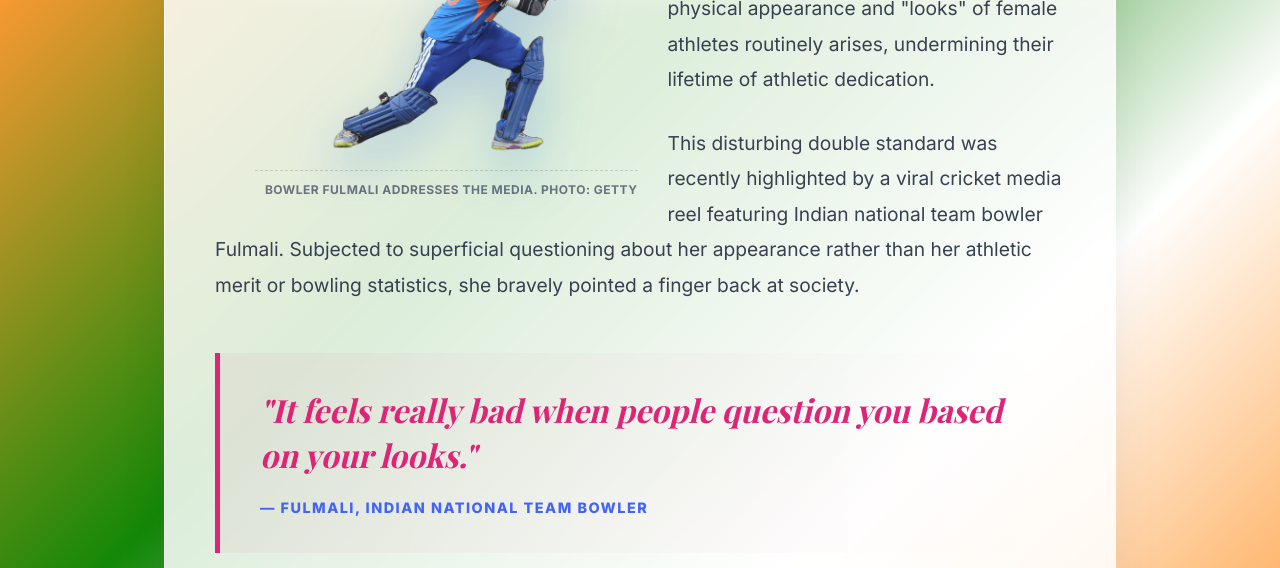
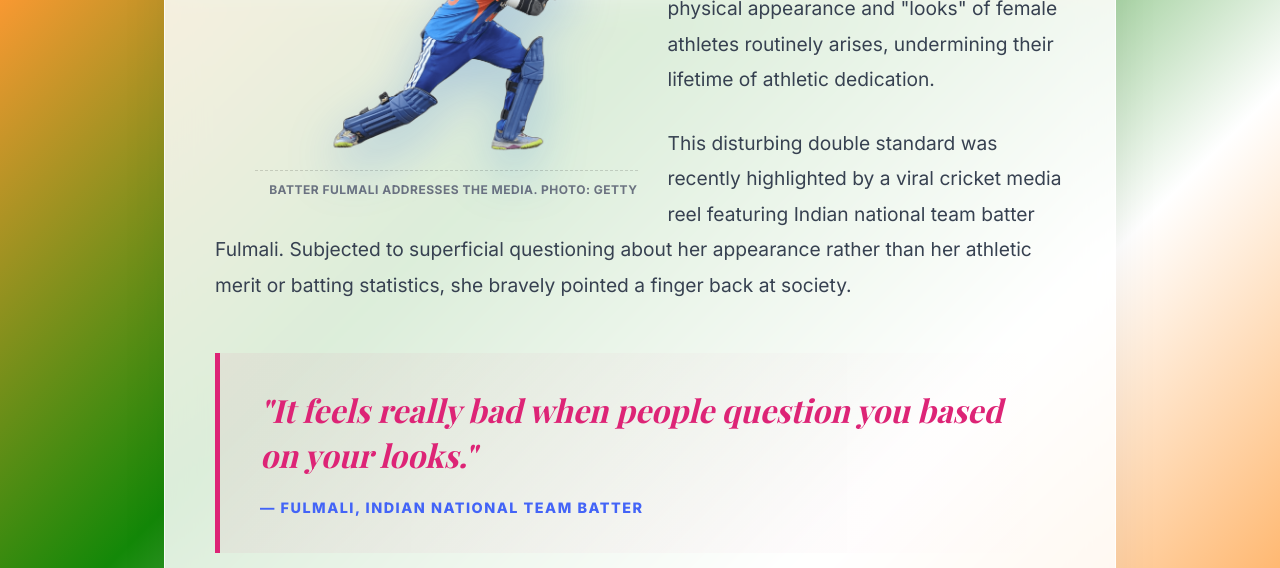
Before and after one commit to devdebanjan/ArticaleOne, a React (Vite) app: page / in a window 1280 px wide. Shown: the part 3220-3788 px from the top of the page. Built offline with nearby package versions, Linux system fonts and the light colour scheme; a web font is replaced by a local one.

Commit message:
Update references from 'Bowler' to 'Batter' for Fulmali
Spelling mistake

```diff
--- a/src/blog/T20Article.jsx
+++ b/src/blog/T20Article.jsx
@@ -82,7 +82,7 @@ const T20Article = () => {
           }}
         >
           <img src={fulmaliImg} alt="Fulmali" className="news-inline-image cutout-img" />
-          <figcaption className="news-image-caption">Bowler Fulmali addresses the media. PHOTO: GETTY</figcaption>
+          <figcaption className="news-image-caption">Batter Fulmali addresses the media. PHOTO: GETTY</figcaption>
         </figure>
 
         <p>
@@ -90,12 +90,12 @@ const T20Article = () => {
         </p>
 
         <p>
-          This disturbing double standard was recently highlighted by a viral cricket media reel featuring Indian national team bowler Fulmali. Subjected to superficial questioning about her appearance rather than her athletic merit or bowling statistics, she bravely pointed a finger back at society.
+          This disturbing double standard was recently highlighted by a viral cricket media reel featuring Indian national team batter Fulmali. Subjected to superficial questioning about her appearance rather than her athletic merit or batting statistics, she bravely pointed a finger back at society.
         </p>
 
         <blockquote className="news-pullquote">
           "It feels really bad when people question you based on your looks."
-          <span className="pullquote-attribution">— Fulmali, Indian National Team Bowler</span>
+          <span className="pullquote-attribution">— Fulmali, Indian National Team Batter</span>
         </blockquote>
 
         <p>
```
